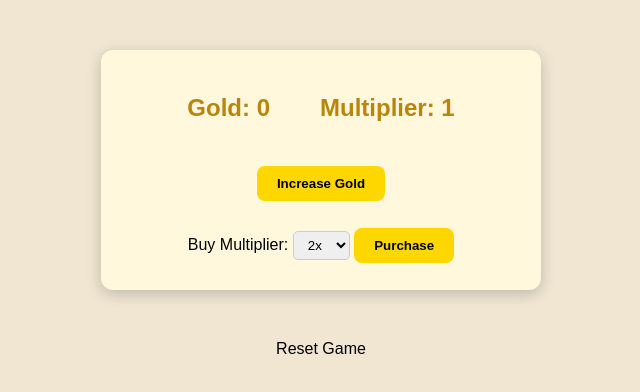
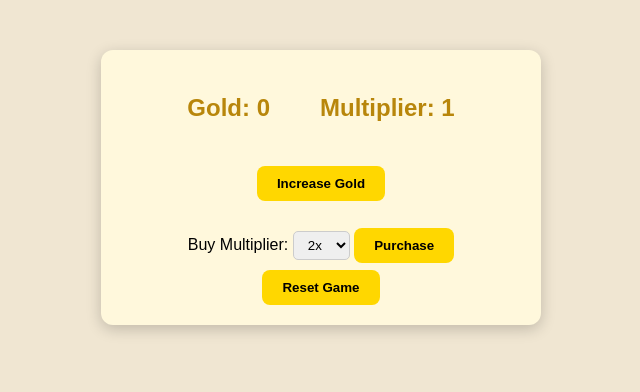
Before and after one commit to pennylicker6/GOLD-CLICKER, a plain HTML site: page index.html in a window 1280 px wide. Shown: the whole page, without its empty margins (319-959 px from the left). Drawn offline with Linux system fonts and the light colour scheme.

Commit message:
Update index.html

```diff
--- a/index.html
+++ b/index.html
@@ -24,9 +24,8 @@
             </select>
             <button onclick="buyMult()">Purchase</button>
         </div>
-    </div
 
-<button onclick="resetGame()">Reset Game</button>
-
+        <button id="resetBtn" onclick="resetGame()">Reset Game</button>
+    </div>
 </body>
 </html>
```
